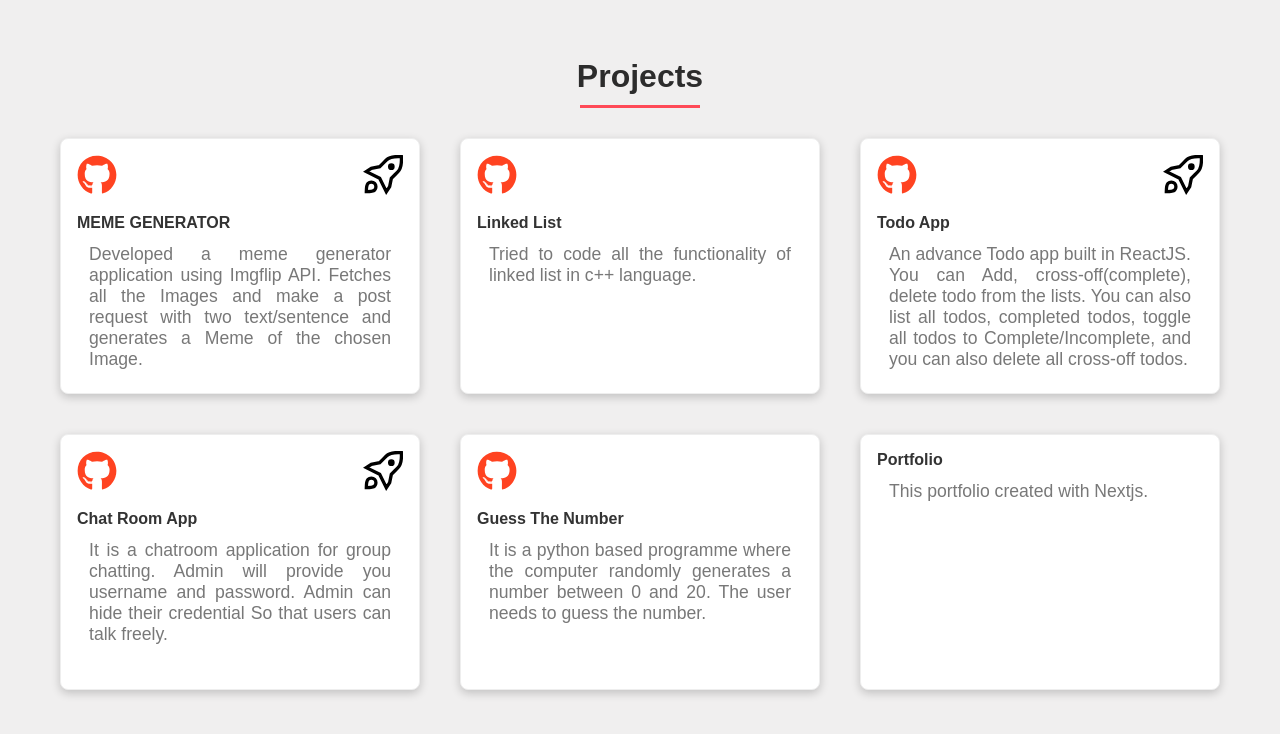
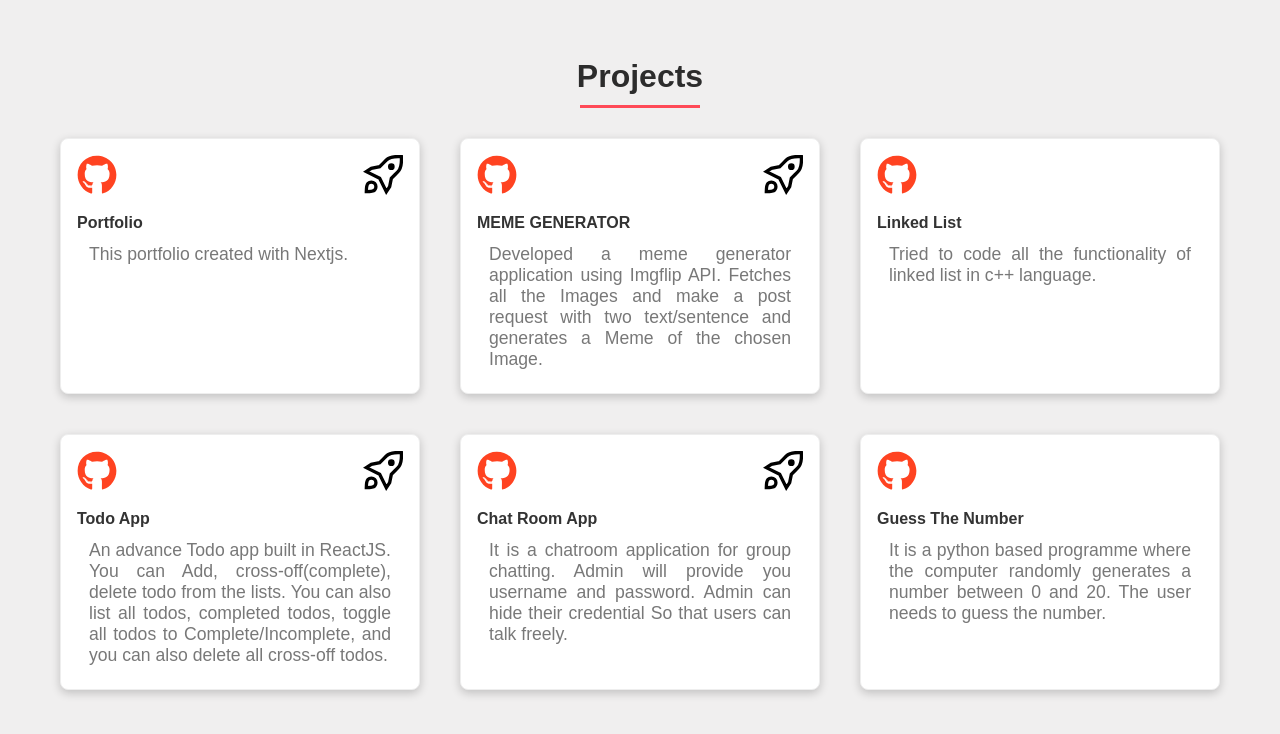
Before and after one commit to afroz23/afrozquraishi, a Next.js app: page /projects in a window 1280 px wide. Shown: the top 734 px of the page. Built offline with nearby package versions, Linux system fonts and the light colour scheme.

Commit message:
navbar fixed

```diff
--- a/Components/Navbar.js
+++ b/Components/Navbar.js
@@ -22,6 +22,7 @@ export default function Navbar() {
                             duration={500}
                             className={styles.navbar__left_logo}
                             onClick={() => scroll.scrollToTop()}
+                            to="home"
                         >
                             <FaCode />
                         </Link>
--- a/Components/Navbar.module.css
+++ b/Components/Navbar.module.css
@@ -79,7 +79,7 @@
 
 /* Helpers */
 .container {
-    width: 1200px;
+    width: 90%;
     margin: 0 auto;
 }
 .bgMain {
--- a/Components/projectDetails.js
+++ b/Components/projectDetails.js
@@ -1,13 +1,17 @@
 export const projectDetails = [
     // {
-    //     id: 1,
     //     projectLink: "",
     //     deployLink: "",
     //     projectTitle: "",
     //     projectDetail: "",
     // },
     {
-        id: 2,
+        projectLink: "https://github.com/afroz23/afrozquraishi",
+        deployLink: "https://afrozquraishi.vercel.app/",
+        projectTitle: "Portfolio",
+        projectDetail: "This portfolio created with Nextjs.",
+    },
+    {
         projectLink: "https://github.com/afroz23/Meme_generator",
         deployLink: "https://afroz23.github.io/Meme_generator/",
         projectTitle: "MEME GENERATOR",
@@ -16,7 +20,6 @@ export const projectDetails = [
     },
 
     {
-        id: 4,
         projectLink: "https://github.com/afroz23/linked-list",
         deployLink: "",
         projectTitle: "Linked List",
@@ -24,7 +27,6 @@ export const projectDetails = [
             "Tried to code all the functionality of linked list in c++ language.",
     },
     {
-        id: 5,
         projectLink: "https://github.com/afroz23/Todo-App",
         deployLink: "https://afroz23.github.io/Todo-App/",
         projectTitle: "Todo App",
@@ -32,7 +34,6 @@ export const projectDetails = [
             "An advance Todo app built in ReactJS. You can Add, cross-off(complete), delete todo from the lists. You can also list all todos, completed todos, toggle all todos to Complete/Incomplete, and you can also delete all cross-off todos.",
     },
     {
-        id: 6,
         projectLink: "https://github.com/afroz23/chat-room-app",
         deployLink: "https://chat-room-application.netlify.app/",
         projectTitle: "Chat Room App",
@@ -40,17 +41,9 @@ export const projectDetails = [
             "It is a chatroom application for group chatting. Admin will provide you username and password. Admin can hide their credential So that users can talk freely.",
     },
     {
-        id: 7,
         projectLink: "https://github.com/afroz23/Guess-The-Number",
         projectTitle: "Guess The Number",
         projectDetail:
             "It is a python based programme where the computer randomly generates a number between 0 and 20. The user needs to guess the number.",
     },
-    {
-        id: 8,
-        projectLink: "",
-        deployLink: "",
-        projectTitle: "Portfolio",
-        projectDetail: "This portfolio created with Nextjs.",
-    },
 ];
--- a/pages/projects/index.js
+++ b/pages/projects/index.js
@@ -14,9 +14,9 @@ export default function Projects() {
                         <div className={styles.commonBorder}></div>
                     </div>
                     <div className={styles.card_container}>
-                        {projectDetails.map((project) => {
+                        {projectDetails.map((project, i) => {
                             return (
-                                <div key={project.id} className={styles.card}>
+                                <div key={i} className={styles.card}>
                                     <div className={styles.main_iconss}>
                                         {project.projectLink && (
                                             <a
```
